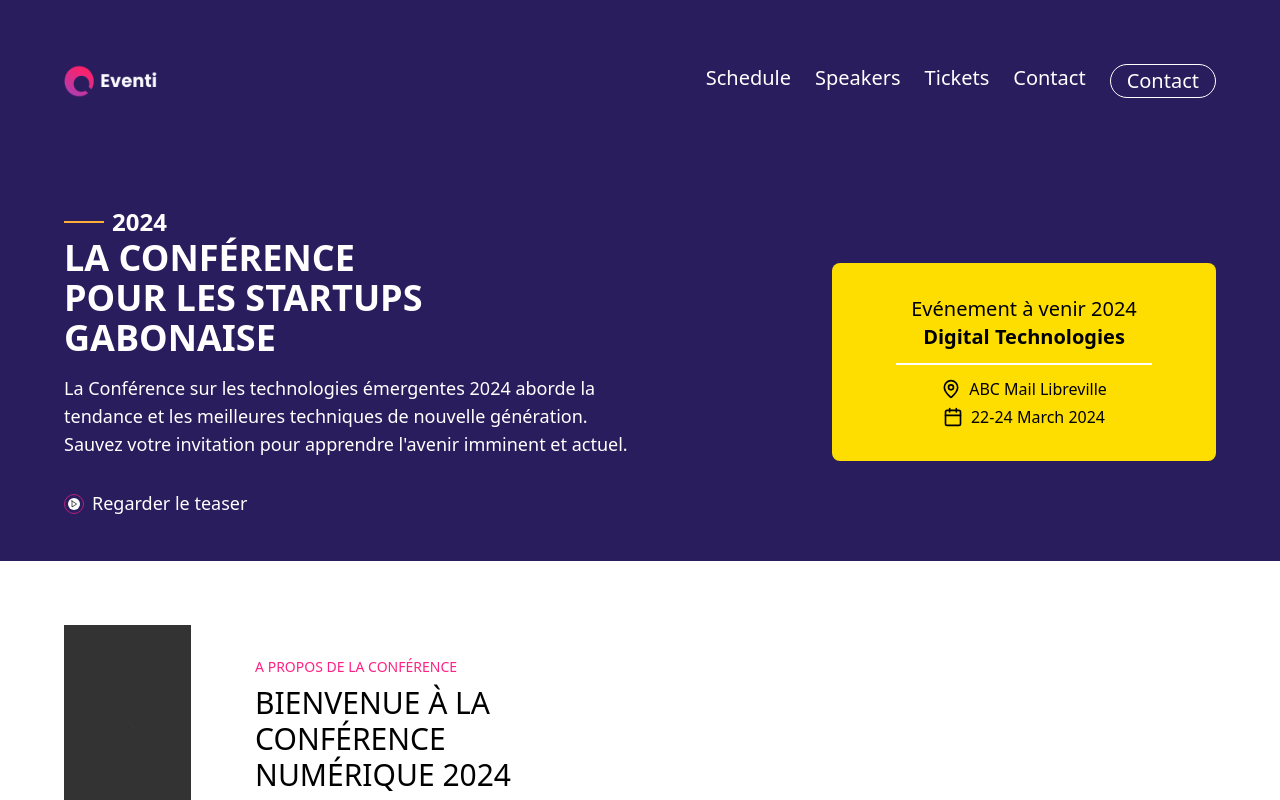
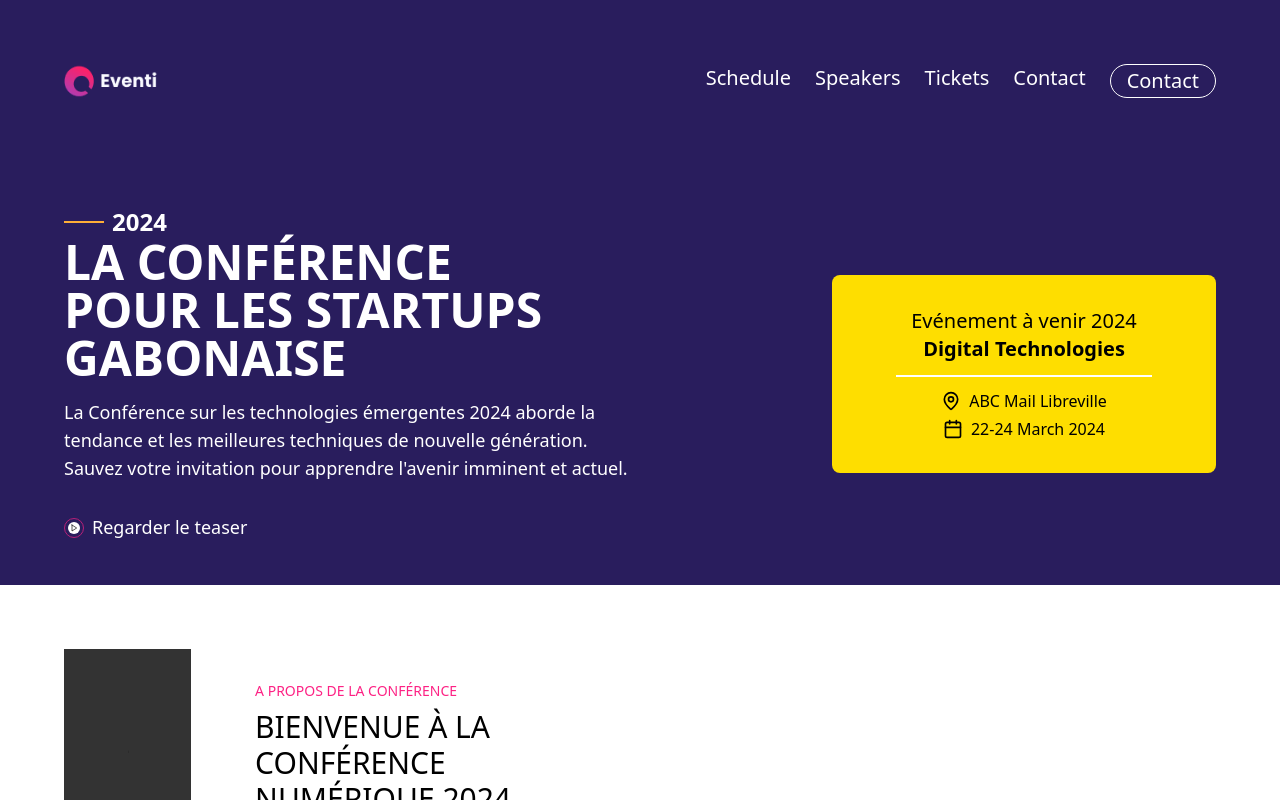
Before and after one commit to JojoELITE/LandingPage01, a Next.js app: page / in a window 1280 px wide. Shown: the top 800 px of the page. Built offline with nearby package versions, Linux system fonts and the light colour scheme; grey boxes are pictures that could not be loaded.

Commit message:
je viens de modifier la taxte de quelques mots de la section header

```diff
--- a/app/Components/Hero.tsx
+++ b/app/Components/Hero.tsx
@@ -17,7 +17,7 @@ function Hero() {
             </div>
             <h5 className='font-bold text-2xl text-white'>2024</h5>
           </div>
-          <h1 className="text-2xl md:text-3xl lg:text-4xl font-bold text-white leading-tight">
+          <h1 className="text-3xl lg:text-5xl font-bold text-white leading-tight">
             LA CONFÉRENCE <br />POUR LES STARTUPS <br />GABONAISE
           </h1>
           <p className="text-white text-sm lg:text-lg mt-4">
```
